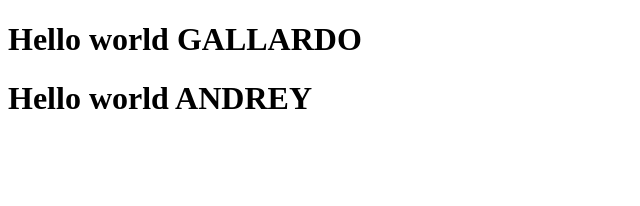
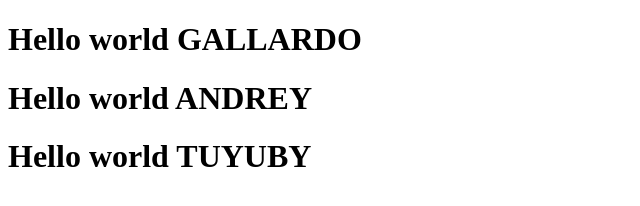
Before and after one commit to gallardowolfcode/jenkins-deploy, a plain HTML site: page index.html in a window 1280 px wide. Shown: the whole page, without its empty margins (0-640 px from the left). Drawn offline with Linux system fonts and the light colour scheme.

Commit message:
Cambio tuyub

```diff
--- a/index.html
+++ b/index.html
@@ -8,5 +8,6 @@
 <body>
     <h1>Hello world GALLARDO</h1>
     <h1>Hello world ANDREY</h1>
+    <h1>Hello world TUYUBY</h1>
 </body>
 </html>
```
